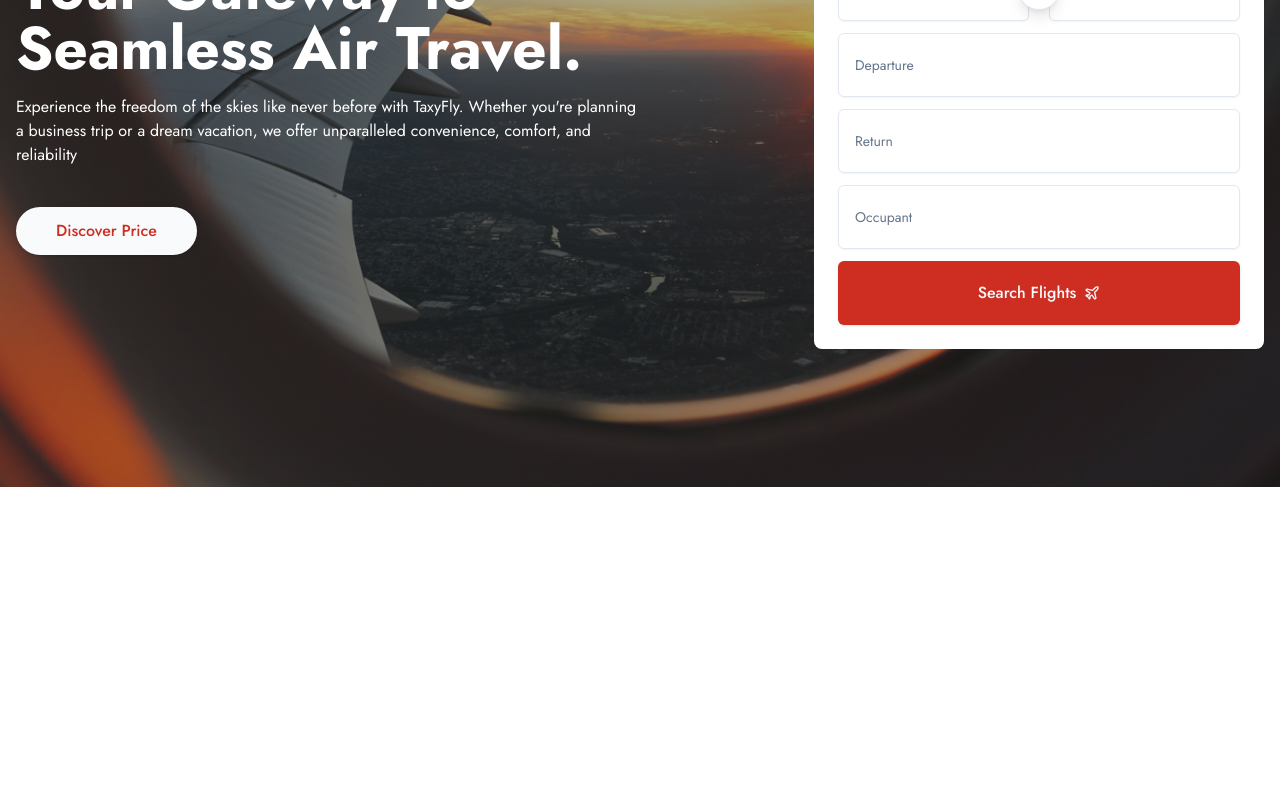
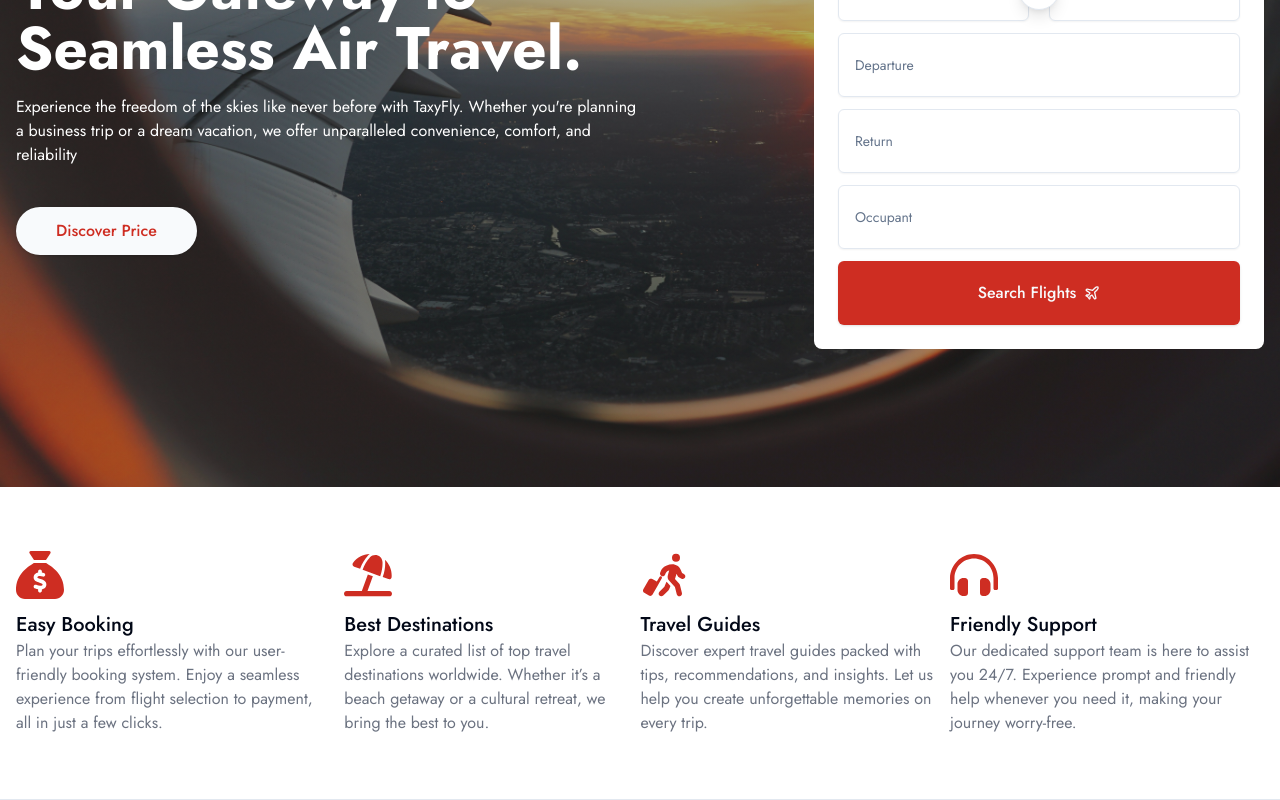
Before and after one commit to MahidunNobi/Air-Taxi, a Next.js app: page / in a window 1280 px wide. Shown: the part 361-1161 px from the top of the page. Before the commit the page ends 848 px from the top, so only its background shows below. Built offline with nearby package versions, Linux system fonts and the light colour scheme.

Commit message:
Add-section: Services

```diff
--- a/package.json
+++ b/package.json
@@ -22,6 +22,7 @@
     "next-auth": "^4.24.10",
     "react": "19.0.0-rc-66855b96-20241106",
     "react-dom": "19.0.0-rc-66855b96-20241106",
+    "react-icons": "^5.3.0",
     "tailwind-merge": "^2.5.5",
     "tailwindcss-animate": "^1.0.7"
   },
--- a/src/app/page.tsx
+++ b/src/app/page.tsx
@@ -1,9 +1,11 @@
 import Hero from "@/components/Home/Hero/Hero";
+import Services from "@/components/Home/Services/Services";
 
 export default function Home() {
   return (
     <>
       <Hero />
+      <Services />
     </>
   );
 }
--- /dev/null
+++ b/src/components/Home/Services/Services.tsx
@@ -0,0 +1,56 @@
+import {
+  FaPersonWalkingLuggage,
+  FaSackDollar,
+  FaUmbrellaBeach,
+} from "react-icons/fa6";
+import { FaHeadphonesAlt } from "react-icons/fa";
+const Services = () => {
+  return (
+    <section className="border-b">
+      <div className="container my-16 flex flex-col md:flex-row md:justify-between gap-3">
+        {/* --------Easy Booking------- */}
+        <div className="max-w-[350px]">
+          <FaSackDollar size={48} className="text-primary" />
+          <h3 className="text-xl mt-3 font-medium">Easy Booking</h3>
+          <p className="text-gray-500">
+            Plan your trips effortlessly with our user-friendly booking system.
+            Enjoy a seamless experience from flight selection to payment, all in
+            just a few clicks.
+          </p>
+        </div>
+        {/* --------Best Destinations------- */}
+        <div className="max-w-[350px]">
+          <FaUmbrellaBeach size={48} className="text-primary" />
+          <h3 className="text-xl mt-3 font-medium">Best Destinations</h3>
+          <p className="text-gray-500">
+            Explore a curated list of top travel destinations worldwide. Whether
+            it’s a beach getaway or a cultural retreat, we bring the best to
+            you.
+          </p>
+        </div>
+        {/* --------Travel Guides------- */}
+        <div className="max-w-[350px]">
+          <FaPersonWalkingLuggage size={48} className="text-primary" />
+          <h3 className="text-xl mt-3 font-medium">Travel Guides</h3>
+          <p className="text-gray-500">
+            Discover expert travel guides packed with tips, recommendations, and
+            insights. Let us help you create unforgettable memories on every
+            trip.
+          </p>
+        </div>
+        {/* --------Friendly Support------- */}
+        <div className="max-w-[350px]">
+          <FaHeadphonesAlt size={48} className="text-primary" />
+          <h3 className="text-xl mt-3 font-medium">Friendly Support</h3>
+          <p className="text-gray-500">
+            Our dedicated support team is here to assist you 24/7. Experience
+            prompt and friendly help whenever you need it, making your journey
+            worry-free.
+          </p>
+        </div>
+      </div>
+    </section>
+  );
+};
+
+export default Services;
```
Also changed, not shown: 1 other file (tests, documents, lock files or other folders).
